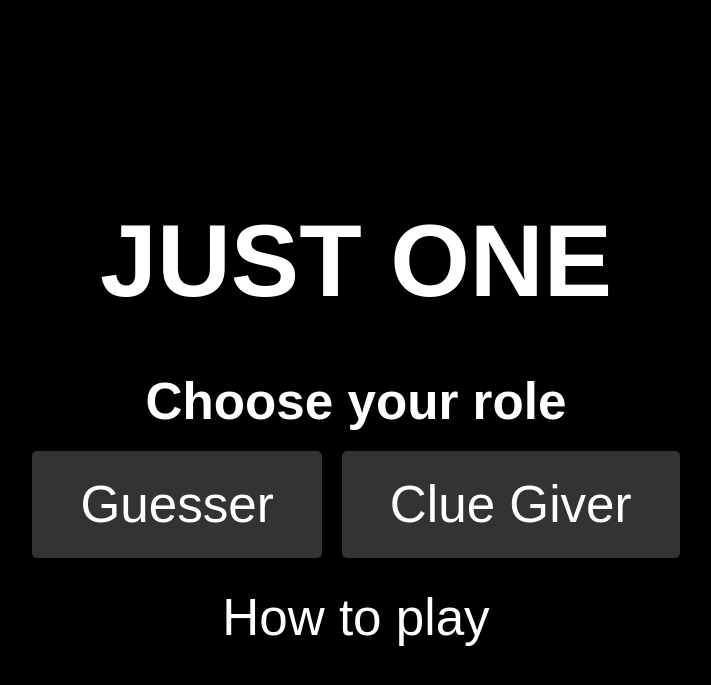
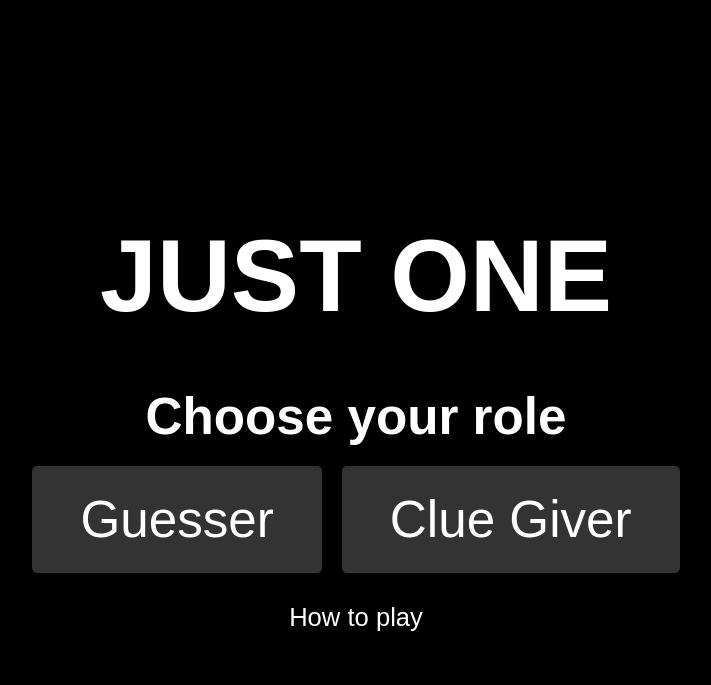
Before and after one commit to shrmtmt/just1, a Flask app: page / in a window 1280 px wide. Shown: the top 685 px of the page, without its empty margins (284-995 px from the left). Run offline with Flask 3, Linux system fonts and the light colour scheme.

Commit message:
Update index.html

```diff
--- a/templates/index.html
+++ b/templates/index.html
@@ -41,7 +41,7 @@
         }
         a.how-to-play {
             color: white;
-            font-size: 4vw;
+            font-size: 2vw;
             text-decoration: none;
             margin-top: 20px;
             margin-bottom: 20px;
```
